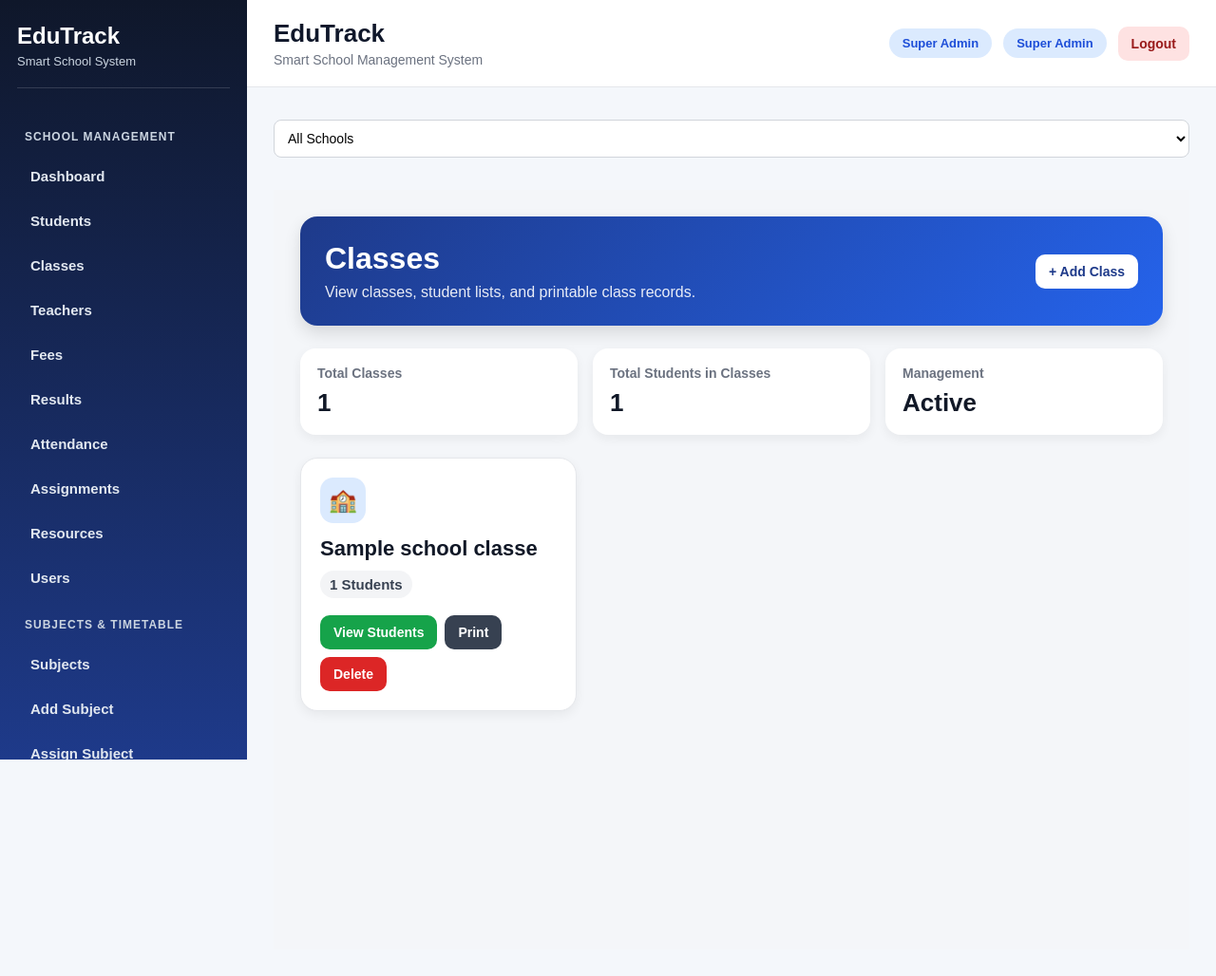
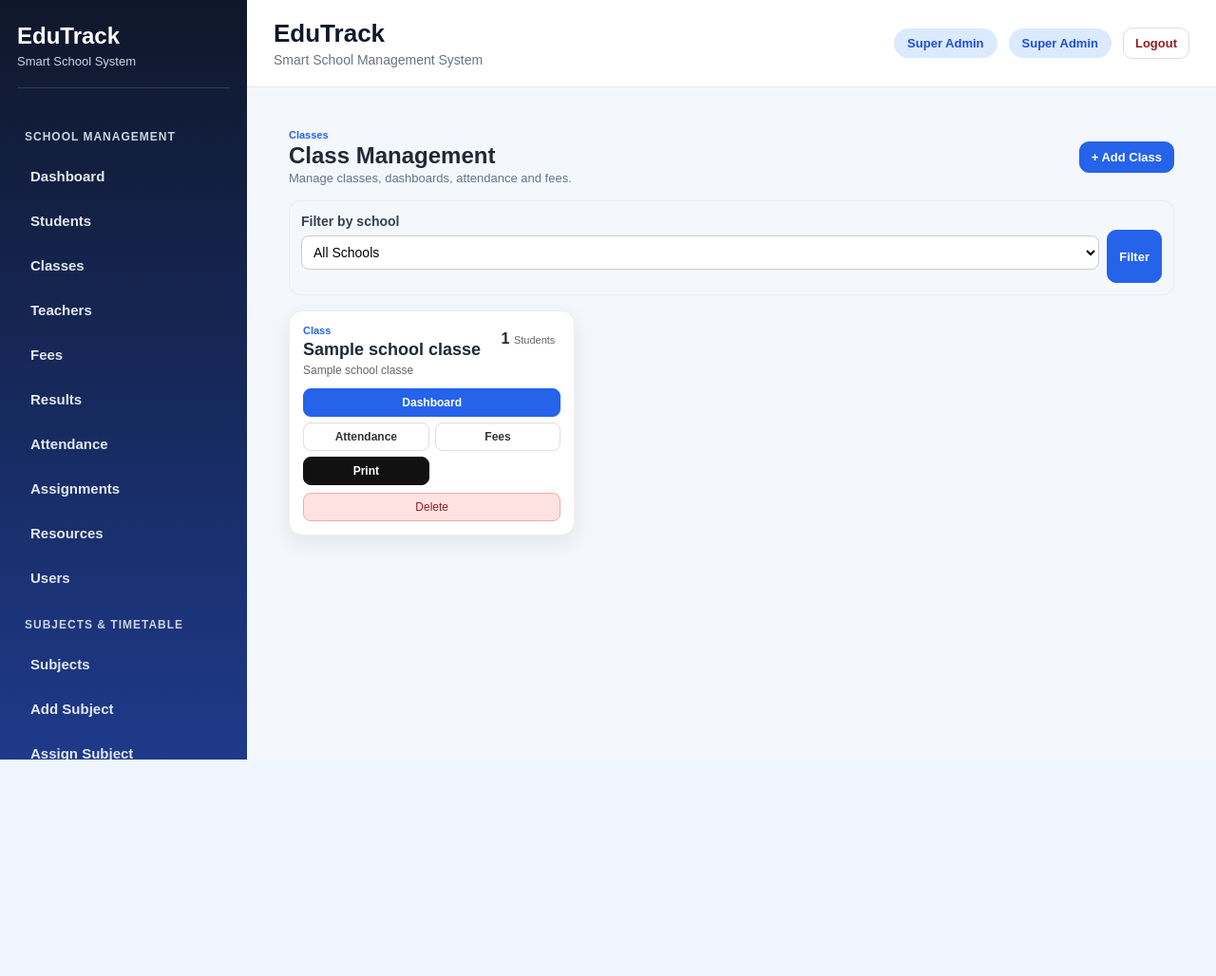
Before and after one commit to sadziwacynthia-bot/school-system-v2, a Flask app: page /classes in a window 1280 px wide. Shown: the whole page at 95% size. After the commit the page ends 800 px from the top, so only its background shows below. Run offline with Flask 3, Linux system fonts and the light colour scheme; a user stored in the database is signed in; tables that the repository leaves empty hold one stand-in row (values such as "Sample post"); a database or web service that is not in the repository returns one stand-in record (values such as "Sample title"); some libraries are stand-ins or nearby versions.

Commit message:
Upgrade classes page UI

```diff
--- a/templates/classes.html
+++ b/templates/classes.html
@@ -1,284 +1,273 @@
 {% extends "base.html" %}
+{% block content %}
 
-{% block content %}
+<div class="classes-page">
+
+  <div class="page-header">
+    <div>
+      <p class="eyebrow">Classes</p>
+      <h1>Class Management</h1>
+      <p class="muted">Manage classes, dashboards, attendance and fees.</p>
+    </div>
+
+    <div class="header-actions">
+      <a href="{{ url_for('add_class') }}" class="btn primary">+ Add Class</a>
+    </div>
+  </div>
+
+  {% if schools %}
+  <div class="filter-card">
+    <form method="GET" action="{{ url_for('classes') }}">
+      <label>Filter by school</label>
+      <div class="filter-row">
+        <select name="school_id">
+          <option value="">All Schools</option>
+          {% for school in schools %}
+          <option value="{{ school.id }}" {% if selected_school|string == school.id|string %}selected{% endif %}>
+            {{ school.school_name }}
+          </option>
+          {% endfor %}
+        </select>
+        <button type="submit" class="btn primary">Filter</button>
+      </div>
+    </form>
+  </div>
+  {% endif %}
+
+  <div class="class-grid">
+    {% for c in classes %}
+    <div class="class-card">
+
+      <div class="class-top">
+        <div>
+          <p class="label">Class</p>
+          <h2>{{ c.class_name }}</h2>
+          {% if c.school_name %}
+          <p class="school-name">{{ c.school_name }}</p>
+          {% endif %}
+        </div>
+
+        <div class="student-count">
+          <strong>{{ c.total_students or 0 }}</strong>
+          <span>Students</span>
+        </div>
+      </div>
+
+      <div class="class-actions">
+        <a href="{{ url_for('class_students', class_name=c.class_name) }}" class="action-btn main">
+          Dashboard
+        </a>
+
+        <a href="{{ url_for('attendance', class_name=c.class_name) }}" class="action-btn">
+          Attendance
+        </a>
+
+        <a href="{{ url_for('add_fee', class_name=c.class_name) }}" class="action-btn">
+          Fees
+        </a>
+
+        <!-- If you don't have this route yet, comment it out -->
+        <a href="{{ url_for('print_class_list', class_name=c.class_name) }}" class="action-btn dark">
+          Print
+        </a>
+      </div>
+
+      {% if session.get("role") == "super_admin" %}
+      <form method="POST"
+            action="{{ url_for('delete_class', class_id=c.id) }}"
+            onsubmit="return confirm('Delete this class?');">
+        <button type="submit" class="delete-btn">Delete</button>
+      </form>
+      {% endif %}
+
+    </div>
+    {% else %}
+    <div class="empty-card">
+      <h2>No classes yet</h2>
+      <p>Create your first class to get started.</p>
+      <a href="{{ url_for('add_class') }}" class="btn primary">+ Add Class</a>
+    </div>
+    {% endfor %}
+  </div>
+
+</div>
 
 <style>
 .classes-page {
-        padding: 28px;
-        background: #f4f6f9;
-        min-height: 100vh;
+  padding: 16px;
 }
 
-    .classes-top {
-        background: linear-gradient(135deg, #1e3a8a, #2563eb);
-        color: white;
-        padding: 26px;
-        border-radius: 18px;
-        margin-bottom: 24px;
-        box-shadow: 0 8px 18px rgba(0,0,0,0.12);
+.page-header {
   display: flex;
   justify-content: space-between;
   align-items: center;
-        gap: 15px;
+  margin-bottom: 16px;
 }
 
-    .classes-top h1 {
-        margin: 0;
-        font-size: 32px;
+.eyebrow {
+  font-size: 11px;
+  color: #2563eb;
+  font-weight: 700;
 }
 
-    .classes-top p {
-        margin: 8px 0 0;
-        opacity: 0.9;
+.page-header h1 {
+  font-size: 24px;
+  margin: 2px 0;
 }
 
-    .top-actions {
+.muted {
+  font-size: 13px;
+  color: #64748b;
+}
+
+.header-actions {
   display: flex;
-        gap: 10px;
-        flex-wrap: wrap;
+  gap: 8px;
 }
 
 .btn {
-        padding: 10px 14px;
+  padding: 8px 12px;
+  font-size: 13px;
   border-radius: 10px;
+  border: 1px solid #ddd;
+  background: white;
+  font-weight: 600;
   text-decoration: none;
-        border: none;
-        font-weight: 700;
-        cursor: pointer;
-        font-size: 14px;
-        display: inline-block;
 }
 
-    .btn-light {
-        background: white;
-        color: #1e3a8a;
+.btn.primary {
+  background: #2563eb;
+  color: white;
+  border-color: #2563eb;
 }
 
-    .btn-view {
-        background: #16a34a;
-        color: white;
+.filter-card {
+  padding: 12px;
+  border: 1px solid #eee;
+  border-radius: 12px;
+  margin-bottom: 16px;
 }
 
-    .btn-print {
-        background: #374151;
-        color: white;
+.filter-row {
+  display: flex;
+  gap: 8px;
 }
 
-    .btn-delete {
-        background: #dc2626;
-        color: white;
+.filter-row select {
+  flex: 1;
+  padding: 8px;
+  border-radius: 8px;
+  border: 1px solid #ccc;
 }
 
-    .classes-summary {
+.class-grid {
   display: grid;
   grid-template-columns: repeat(3, 1fr);
-        gap: 16px;
-        margin-bottom: 24px;
-    }
-
-    .summary-card {
-        background: white;
-        padding: 18px;
-        border-radius: 16px;
-        box-shadow: 0 4px 12px rgba(0,0,0,0.06);
-    }
-
-    .summary-card h3 {
-        margin: 0;
-        color: #6b7280;
-        font-size: 14px;
-    }
-
-    .summary-card p {
-        margin: 8px 0 0;
-        color: #111827;
-        font-size: 26px;
-        font-weight: 800;
-    }
-
-    .classes-grid {
-        display: grid;
-        grid-template-columns: repeat(auto-fill, minmax(290px, 1fr));
-        gap: 18px;
+  gap: 14px;
 }
 
 .class-card {
+  border: 1px solid #eee;
+  border-radius: 14px;
+  padding: 14px;
   background: white;
-        border-radius: 18px;
-        padding: 20px;
-        box-shadow: 0 4px 12px rgba(0,0,0,0.06);
-        border: 1px solid #e5e7eb;
-        transition: 0.2s ease;
 }
 
-    .class-card:hover {
-        transform: translateY(-3px);
-        box-shadow: 0 10px 20px rgba(0,0,0,0.09);
+.class-top {
+  display: flex;
+  justify-content: space-between;
+  margin-bottom: 12px;
 }
 
-    .class-icon {
-        width: 48px;
-        height: 48px;
-        border-radius: 14px;
-        background: #dbeafe;
-        color: #1e40af;
-        display: flex;
-        align-items: center;
-        justify-content: center;
-        font-size: 24px;
-        margin-bottom: 14px;
+.label {
+  font-size: 11px;
+  color: #2563eb;
+  font-weight: 700;
 }
 
 .class-card h2 {
-        margin: 0;
-        color: #111827;
-        font-size: 22px;
+  font-size: 18px;
+  margin: 4px 0;
 }
 
-    .class-meta {
-        margin: 10px 0 18px;
-        color: #6b7280;
-        font-size: 15px;
+.school-name {
+  font-size: 12px;
+  color: #666;
 }
 
-    .student-pill {
-        display: inline-block;
-        background: #f3f4f6;
-        padding: 6px 10px;
-        border-radius: 20px;
-        color: #374151;
-        font-weight: 600;
+.student-count {
+  text-align: center;
+  padding: 6px;
+}
+
+.student-count strong {
+  font-size: 16px;
+}
+
+.student-count span {
+  font-size: 11px;
+  color: #666;
 }
 
 .class-actions {
-        display: flex;
-        gap: 8px;
-        flex-wrap: wrap;
-        align-items: center;
+  display: grid;
+  grid-template-columns: 1fr 1fr;
+  gap: 6px;
 }
 
-    .delete-form {
-        margin: 0;
+.action-btn {
+  text-align: center;
+  padding: 7px;
+  font-size: 12px;
+  border-radius: 8px;
+  border: 1px solid #ddd;
+  text-decoration: none;
+  color: #333;
 }
 
-    .no-data {
-        background: white;
+.action-btn.main {
+  grid-column: span 2;
+  background: #2563eb;
+  color: white;
+  border-color: #2563eb;
+}
+
+.action-btn.dark {
+  background: #111;
+  color: white;
+  border-color: #111;
+}
+
+.delete-btn {
+  margin-top: 8px;
+  width: 100%;
+  padding: 7px;
+  font-size: 12px;
+  border-radius: 8px;
+  border: 1px solid #fca5a5;
+  background: #fee2e2;
+  color: #991b1b;
+}
+
+.empty-card {
+  grid-column: 1 / -1;
+  text-align: center;
   padding: 30px;
-        border-radius: 16px;
-        text-align: center;
-        color: #6b7280;
-        box-shadow: 0 4px 12px rgba(0,0,0,0.06);
+  border: 1px dashed #ccc;
+  border-radius: 14px;
 }
 
 @media (max-width: 900px) {
-        .classes-top,
-        .classes-summary {
-            grid-template-columns: 1fr;
-            flex-direction: column;
-            align-items: flex-start;
+  .class-grid {
+    grid-template-columns: repeat(2, 1fr);
+  }
 }
 
-        .classes-summary {
-            display: grid;
+@media (max-width: 600px) {
+  .class-grid {
+    grid-template-columns: 1fr;
   }
 }
 </style>
 
-{% set ns = namespace(total_students=0) %}
-{% for class in classes %}
-    {% set ns.total_students = ns.total_students + (class.total_students or 0) %}
-{% endfor %}
-{% if session.get('role') == 'super_admin' %}
-<form method="GET" style="margin-bottom:20px;">
-    <select name="school_id" onchange="this.form.submit()"
-            style="padding:10px; border-radius:8px;">
-        <option value="">All Schools</option>
-        {% for school in schools %}
-            <option value="{{ school.id }}"
-                {% if selected_school == school.id|string %}selected{% endif %}>
-                {{ school.school_name }}
-            </option>
-        {% endfor %}
-    </select>
-</form>
-{% endif %}
-<div class="classes-page">
-
-    <div class="classes-top">
-        <div>
-            <h1>Classes</h1>
-            <p>View classes, student lists, and printable class records.</p>
-        </div>
-
-        <div class="top-actions">
-            <a href="{{ url_for('add_class') }}" class="btn btn-light">+ Add Class</a>
-        </div>
-    </div>
-
-    <div class="classes-summary">
-        <div class="summary-card">
-            <h3>Total Classes</h3>
-            <p>{{ classes|length }}</p>
-        </div>
-
-        <div class="summary-card">
-            <h3>Total Students in Classes</h3>
-            <p>{{ ns.total_students }}</p>
-        </div>
-
-        <div class="summary-card">
-            <h3>Management</h3>
-            <p>Active</p>
-        </div>
-    </div>
-
-    {% if classes %}
-    <div class="classes-grid">
-
-        {% for class in classes %}
-        <div class="class-card">
-
-            <div class="class-icon">🏫</div>
-
-            <h2>{{ class.class_name }}</h2>
-
-            <div class="class-meta">
-                <span class="student-pill">
-                    {{ class.total_students or 0 }} Students
-                </span>
-            </div>
-
-            <div class="class-actions">
-                <a href="{{ url_for('class_students', class_name=class.class_name) }}" class="btn btn-view">
-                    View Students
-                </a>
-
-                <a href="{{ url_for('print_class_list', class_name=class.class_name) }}" class="btn btn-print">
-                    Print
-                </a>
-
-                {% if session.get('role') == 'super_admin' %}
-                <form method="POST"
-                      action="{{ url_for('delete_class', class_id=class.id) }}"
-                      class="delete-form"
-                      onsubmit="return confirm('Delete this class? Students will NOT be deleted.');">
-                    <button type="submit" class="btn btn-delete">
-                        Delete
-                    </button>
-                </form>
-                {% endif %}
-            </div>
-
-        </div>
-        {% endfor %}
-
-    </div>
-    {% else %}
-        <div class="no-data">
-            No classes found yet. Click <strong>+ Add Class</strong> to create one.
-        </div>
-    {% endif %}
-
-</div>
-
 {% endblock %}
```
Also changed, not shown: school_v2.db. Lines whose indentation alone changed are shown as unchanged.
